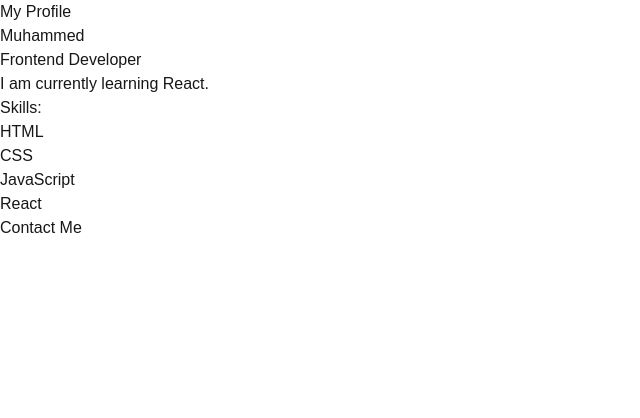
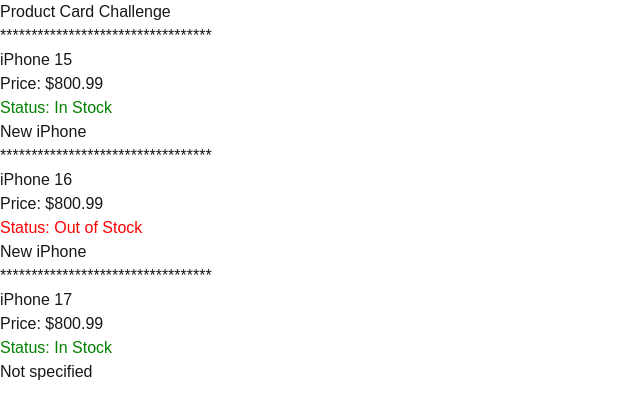
Before and after one commit to Muhammedavvata/react-learning, a Next.js app: page / in a window 1280 px wide. Shown: the top 418 px of the page, without its empty margins (0-640 px from the left). Built offline with nearby package versions, Linux system fonts and the light colour scheme.

Commit message:
Complete Product Card props challenge

```diff
--- /dev/null
+++ b/app/ProductCard.tsx
@@ -0,0 +1,22 @@
+type ProductCardProps = {
+    name: string,
+    price: number,
+    inStock: boolean,
+    description?: string
+}
+function ProductCard({ name, price, inStock, description="Not specified" }: ProductCardProps) {
+    return(
+        <div>
+            <h2>{name}</h2>
+            <p>Price: ${price.toFixed(2)}</p>
+            <p style={{ color: inStock ? "green" : "red" }}>
+            Status: {inStock ? "In Stock" : "Out of Stock"}
+            </p>
+            <p>{description}</p>
+        </div>
+    )
+};
+
+
+
+export default ProductCard;
--- a/app/ProfileCard.tsx
+++ /dev/null
@@ -1,22 +0,0 @@
-import Skilles from "./Skilles";
-
-function ProfileCard(){
-    const name = "Muhammed";
-    const jop = "Frontend Developer";
-    return(
-        <div>
-            <h1>My Profile</h1>
-
-            <h3>{name}</h3>
-            <h3>{jop}</h3>
-
-            <p>I am currently learning React.</p>
-
-            <Skilles/>
-
-            <h3>Contact Me</h3>
-        </div>
-    );
-}
-
-export default ProfileCard;
--- a/app/Skilles.tsx
+++ /dev/null
@@ -1,15 +0,0 @@
-function Skilles() {
-    return (
-        <div>
-            <h1>Skills:</h1>
-            <ul>
-                <li>HTML    </li>
-                <li>CSS     </li>
-                <li>JavaScript</li>
-                <li>React   </li>
-            </ul>
-        </div>
-    );
-}
-
-export default Skilles;
--- a/app/page.tsx
+++ b/app/page.tsx
@@ -1,9 +1,27 @@
-import ProfileCard from "./ProfileCard";
+import ProductCard from "./ProductCard";
 
 function Home() {
   return (
     <>
-      <ProfileCard/>
+      <h1>Product Card Challenge</h1>
+      <p>  **********************************   </p>
+      <ProductCard name="iPhone 15"
+
+      price={800.99}
+      inStock={true}
+       description="New iPhone" />
+      <p>  **********************************   </p>
+       <ProductCard name="iPhone 16"
+
+      price={800.99}
+      inStock={false}
+       description="New iPhone" />
+      <p>  **********************************   </p>
+       <ProductCard name="iPhone 17"
+
+      price={800.99}
+      inStock={true}
+        />
     </>
   );
 }
```
